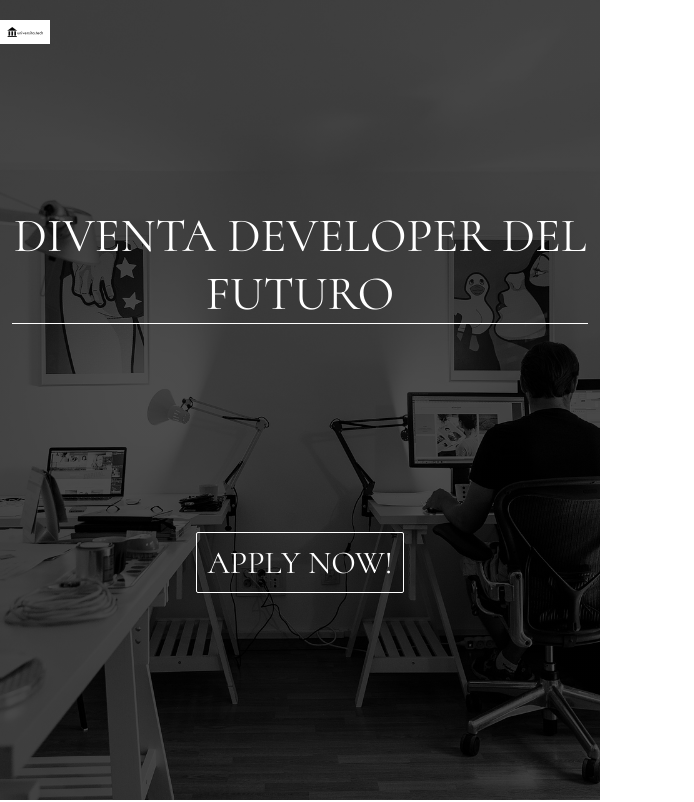
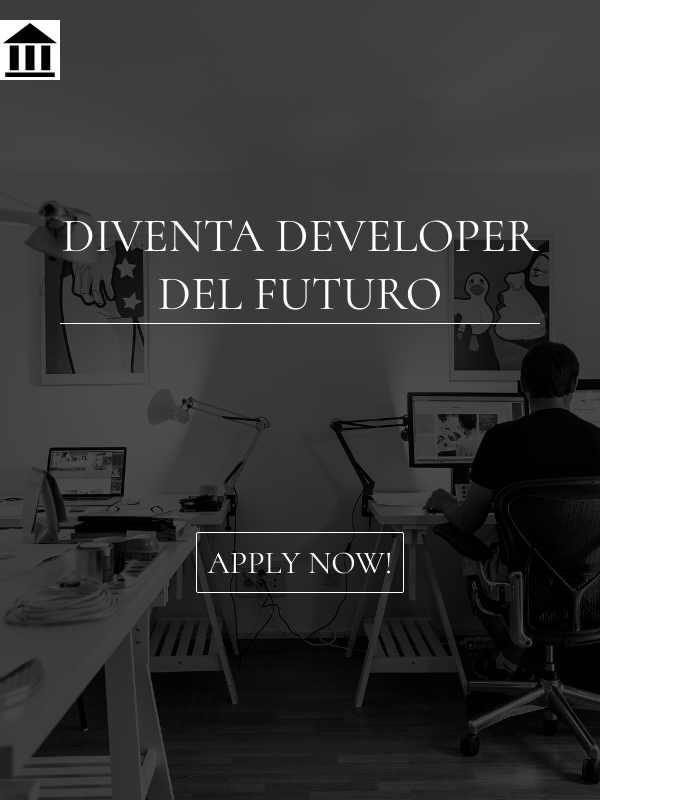
Before and after one commit to robdll/unitech, an Angular app: page / in a window 600 px wide. Shown: the top 802 px of the page, 694 px wide, since content can reach past the window. Built offline with nearby package versions, Linux system fonts and the light colour scheme; what ngx-page-scroll, ngx-page-scroll-core would draw is missing.

Commit message:
change logo at 768px

```diff
--- a/src/app/app.component.html
+++ b/src/app/app.component.html
@@ -1,5 +1,5 @@
 <picture class="logo">
-  <source media="(min-width: 600px)" srcset="/assets/logo.svg">
+  <source media="(min-width: 768px)" srcset="/assets/logo.svg">
   <img class="logo_img" src="/assets/uni.svg" alt="unitech logo">
 </picture>
 
--- a/src/app/app.component.scss
+++ b/src/app/app.component.scss
@@ -167,7 +167,7 @@
   background-color: grey;
   color: white;
   font-family: 'Raleway', sans-serif;
-  padding: 0 6%;
+  padding: 0 7%;
   box-sizing: border-box;
 }
 
@@ -195,13 +195,13 @@
 }
 
 
-/* Extra small devices (phones, 600px and down) */
+/* mobile devices portrait */
 @media only screen and (max-width: 600px) {
 
   .logo_img {
     width: 6%;
     height: auto;
-    padding: 7px;
+    padding: 3px;
   }
 
   .header {
@@ -209,7 +209,7 @@
   }
 
   .main_container {
-    padding: 0 6%;
+    padding: 0 7%;
   }
 
   .header_title {
@@ -256,33 +256,47 @@
 
 }
 
-/* Medium devices (landscape tablets, 768px and up) */
-@media only screen and (min-width: 768px) and (min-width: 1244px) {
+/* mobile devices landscape & ipad portrait */
+@media only screen and (min-width: 600px) and (max-width: 768px) {
 
   .logo_img {
-    width: 100px;
-    padding: 10px;
+    width: 9%;
+    padding: 3px;
+    height: auto;
   }
 
-  .main_container, .header {
-    grid-template-columns: 7% 86% 7%;
+  .header, .main_container {
+    padding: 0 10%;
+  }
+
+  .header_title {
+    font-size: 3em;
+  }
+
+  .header_btn {
+    font-size: 2em;
   }
 
   .footer {
-    grid-template-columns: 7% 40% 40% 7%;
-    padding: 0px;
+    padding: 0 10%;
+    display: grid;
+    grid-column-gap: 2%;
+    grid-template: auto auto / 49% 49%;
   }
 
-  .footer_left {
+  .footer_right {
     grid-column-start: 2;
   }
 
-  .footer_right {
-    grid-column-start: 3;
-  }
-
   .footer_middle {
-    display:  none;
+    grid-row-start: 2;
+    grid-column: 1 / -1;
+    overflow: hidden;
   }
 
 }
+
+
+// iphone x & ipad landscape / ipad pro /
+//@media only screen and (min-width: 600px) and (max-width: 768px) {
+//}
```
